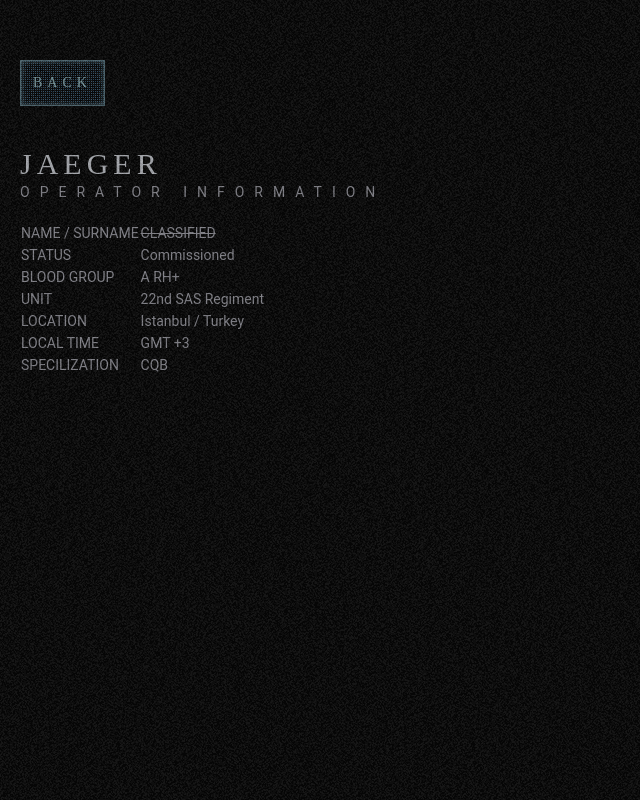
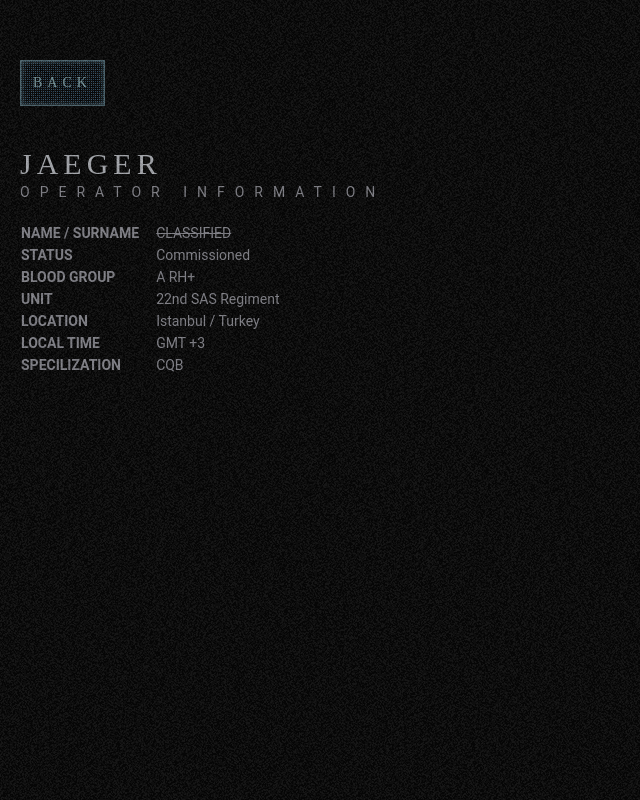
Before and after one commit to jaeger-dvlp/call-of-duty-portfolio, a React (Create React App) app: page /operator-information in a window 1280 px wide. Shown: the whole page, without its empty margins (0-640 px from the left). Built offline with nearby package versions, Linux system fonts and the light colour scheme.

Commit message:
style table

```diff
--- a/src/index.css
+++ b/src/index.css
@@ -71,3 +71,12 @@
 .cod-button:hover::before {
   width: 100%;
 }
+
+.operator-information
+  table
+  tbody
+  tr
+  td:nth-child(1) {
+  font-weight: 600;
+  padding-right: 1rem;
+}
```
